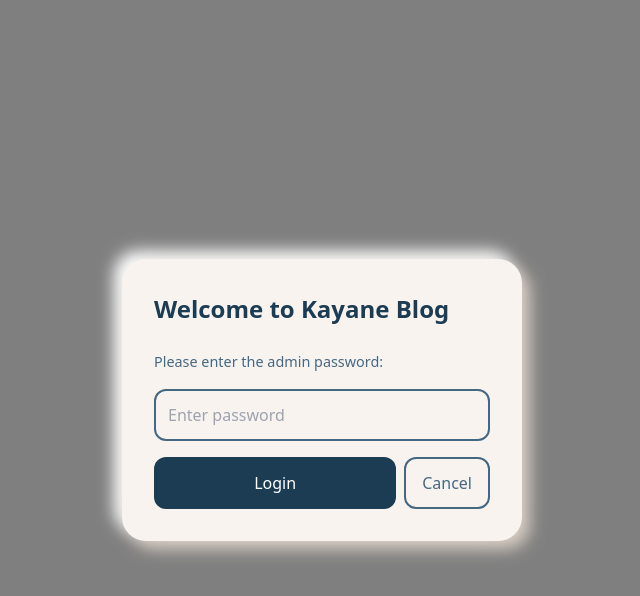
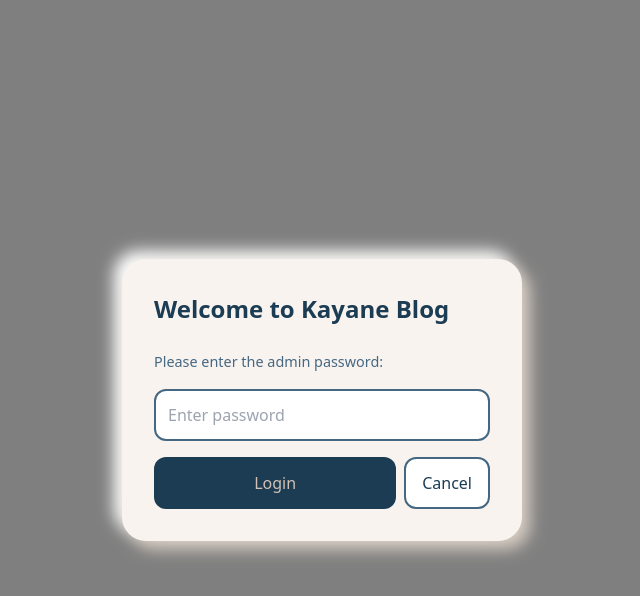
Before and after one commit to KaynNguyen101205/Personal-blog, a React (Vite) app: page / in a window 1280 px wide. Both pictures are taken after a click on the button "Login as Admin". Shown: the top 596 px of the page, without its empty margins (318-958 px from the left). Built offline with nearby package versions, Linux system fonts and the light colour scheme.

Commit message:
done fix for login

```diff
--- a/Components/AuthModal.jsx
+++ b/Components/AuthModal.jsx
@@ -1,10 +1,35 @@
-import React, { useState } from "react";
+import React, { useState, useEffect } from "react";
 import { setUserMode, verifyAdminPassword } from "@/utils/auth";
 
 export default function AuthModal({ onSelect, adminOnly = false }) {
   const [isLoading, setIsLoading] = useState(false);
   const [password, setPassword] = useState("");
   const [showPasswordInput, setShowPasswordInput] = useState(adminOnly);
+  const [isDarkMode, setIsDarkMode] = useState(false);
+
+  // Update theme state when it changes
+  useEffect(() => {
+    const checkTheme = () => {
+      setIsDarkMode(localStorage.getItem("theme") === "dark");
+    };
+
+    checkTheme();
+
+    // Listen for theme changes
+    const handleStorageChange = () => {
+      checkTheme();
+    };
+
+    window.addEventListener('storage', handleStorageChange);
+
+    // Also check periodically in case theme changes in same window
+    const interval = setInterval(checkTheme, 100);
+
+    return () => {
+      window.removeEventListener('storage', handleStorageChange);
+      clearInterval(interval);
+    };
+  }, []);
 
   const handleGuest = () => {
     setUserMode("guest");
@@ -28,11 +53,11 @@ export default function AuthModal({ onSelect, adminOnly = false }) {
       setIsLoading(false);
     }
   };
-
-  const isDarkMode = localStorage.getItem("theme") === "dark";
   const bgColor = isDarkMode ? "#1B3C53" : "#F9F3EF";
   const textColor = isDarkMode ? "#D2C1B6" : "#1B3C53";
-  const subtleTextColor = isDarkMode ? "#456882" : "#456882";
+  const subtleTextColor = isDarkMode ? "#D2C1B6" : "#456882"; // Light in dark mode
+  const inputBgColor = isDarkMode ? "#ffffff" : "#ffffff"; // White input in dark mode
+  const inputTextColor = isDarkMode ? "#000000" : "#1B3C53"; // Black text in white input
   const shadowLight = isDarkMode ? "#2a5370" : "#ffffff";
   const shadowDark = isDarkMode ? "#0d1f2a" : "#d9cec4";
 
@@ -123,9 +148,9 @@ export default function AuthModal({ onSelect, adminOnly = false }) {
                 width: "100%",
                 padding: "0.75rem",
                 borderRadius: "12px",
-                border: `2px solid ${subtleTextColor}`,
-                backgroundColor: bgColor,
-                color: textColor,
+                border: isDarkMode ? `2px solid ${bgColor}` : `2px solid ${subtleTextColor}`,
+                backgroundColor: inputBgColor,
+                color: inputTextColor,
                 fontSize: "1rem",
                 marginBottom: "1rem",
                 outline: "none",
@@ -140,8 +165,8 @@ export default function AuthModal({ onSelect, adminOnly = false }) {
                   padding: "0.75rem 1.5rem",
                   borderRadius: "12px",
                   border: "none",
-                  backgroundColor: "#1B3C53",
-                  color: "white",
+                  backgroundColor: isDarkMode ? "#ffffff" : "#1B3C53", // White in dark mode, dark blue in light mode
+                  color: isDarkMode ? "#1B3C53" : "#D2C1B6", // Dark text in dark mode, light text in light mode
                   fontSize: "1rem",
                   fontWeight: "500",
                   cursor: isLoading ? "not-allowed" : "pointer",
@@ -163,9 +188,9 @@ export default function AuthModal({ onSelect, adminOnly = false }) {
                 style={{
                   padding: "0.75rem 1rem",
                   borderRadius: "12px",
-                  border: `2px solid ${subtleTextColor}`,
-                  backgroundColor: "transparent",
-                  color: subtleTextColor,
+                  border: `2px solid ${isDarkMode ? "#ffffff" : subtleTextColor}`, // White border in dark mode, dark border in light mode
+                  backgroundColor: isDarkMode ? "#1B3C53" : "#ffffff", // Dark blue in dark mode, white in light mode
+                  color: isDarkMode ? textColor : "#1B3C53", // Light text in dark mode, dark text in light mode
                   fontSize: "1rem",
                   cursor: "pointer",
                 }}
```
